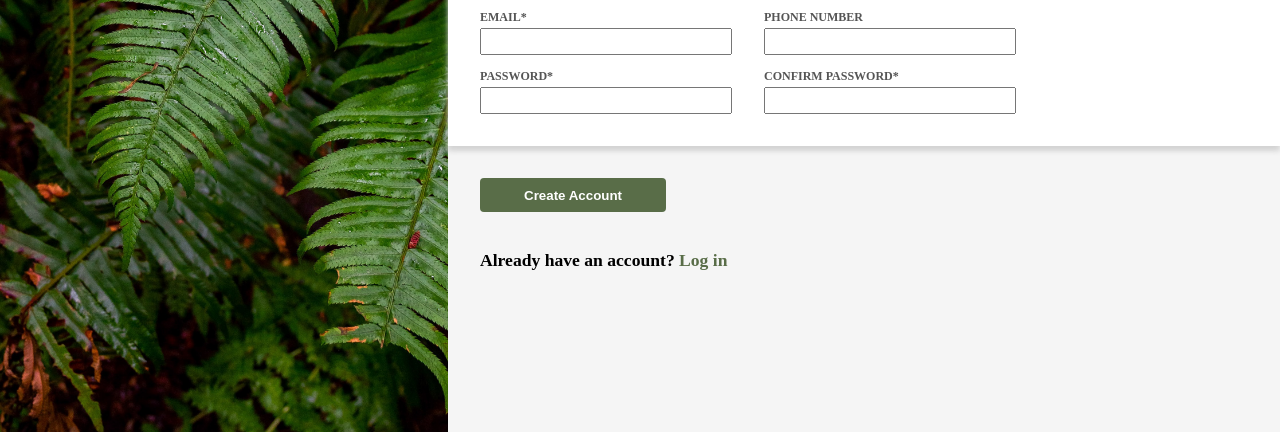
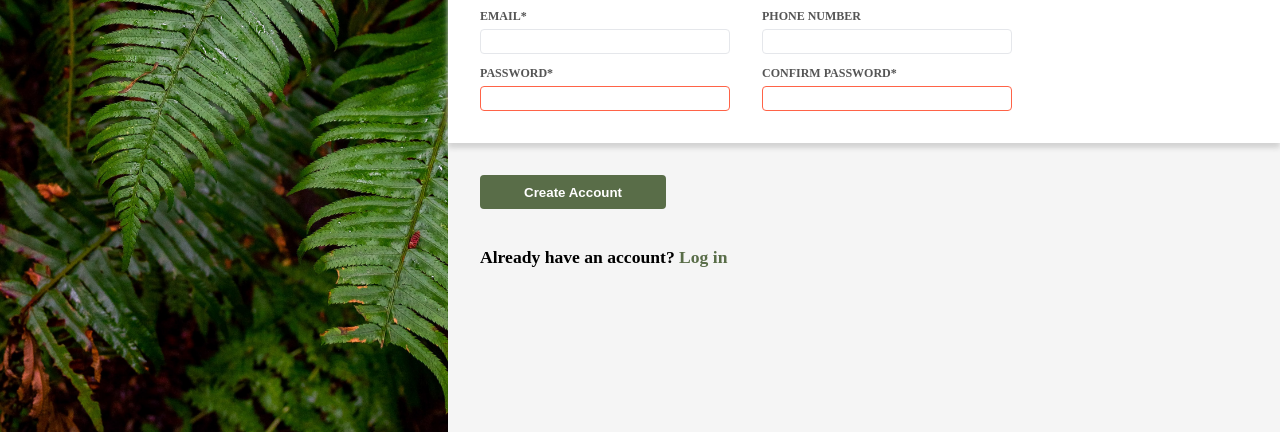
Before and after one commit to scorpi4n/TOP-signup-form, a plain HTML site: page index.html in a window 1280 px wide. Shown: the part 368-800 px from the top of the page. Drawn offline with Linux system fonts and the light colour scheme.

Commit message:
Style input elements according to TOP

```diff
--- a/index.html
+++ b/index.html
@@ -30,7 +30,13 @@
 			<div class="standout">
 				<h2>Let's do this!</h2>
 				<div class="form-wrapper">
-					<form class="grid" id="create-account" action="#" method="get">
+					<form
+						class="grid"
+						id="create-account"
+						action="#"
+						method="get"
+						autocomplete="off"
+					>
 						<div>
 							<label for="first_name">First Name*</label>
 							<input required type="text" name="first_name" id="first_name" />
@@ -49,11 +55,18 @@
 						</div>
 						<div>
 							<label for="password">Password*</label>
-							<input required type="password" name="password" id="password" />
+							<input
+								class="error"
+								required
+								type="password"
+								name="password"
+								id="password"
+							/>
 						</div>
 						<div>
 							<label for="confirm_password">Confirm Password*</label>
 							<input
+								class="error"
 								required
 								type="password"
 								name="password"
--- a/style.css
+++ b/style.css
@@ -263,4 +263,17 @@ label {
 input {
 	width: 15rem;
 	padding: 0.25rem;
+	border: 1px solid var(--clr-accent-light);
+	border-radius: 0.25rem;
+	outline: none;
 }
+
+input:focus {
+	border: 1px solid cornflowerblue;
+	outline: none;
+	box-shadow: 2px 2px 3px grey;
+}
+
+input.error {
+	border: 1px solid tomato;
+}
```
